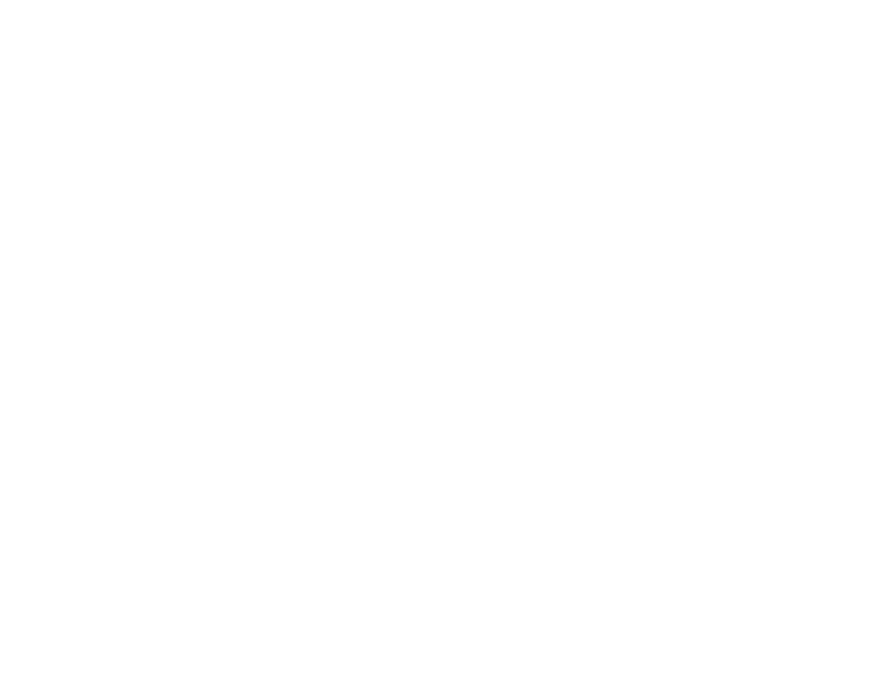
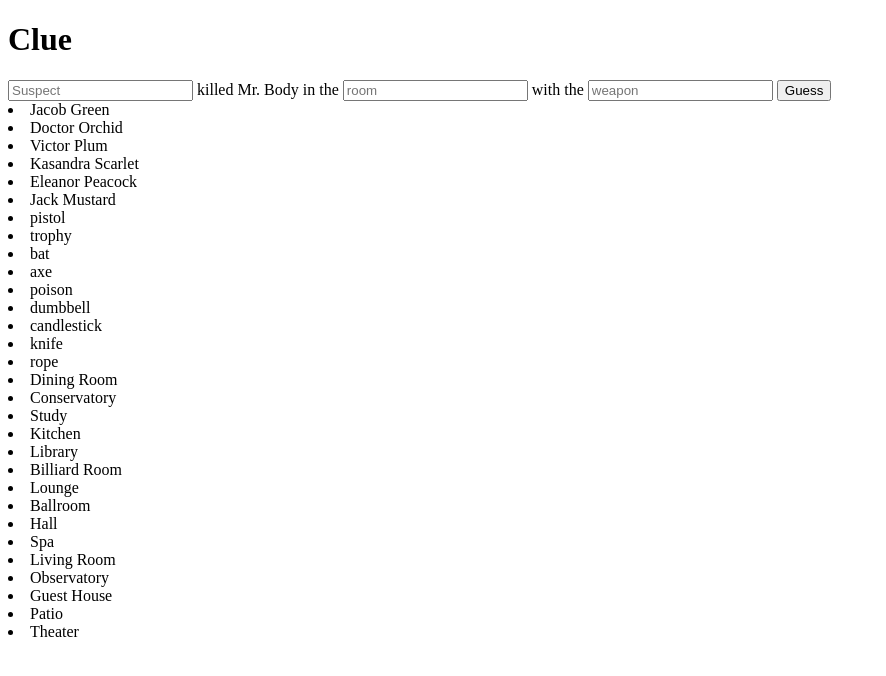
Before and after one commit to vicentegarcya/cluedo-game, a plain HTML site: page index.html in a window 1280 px wide. Shown: the whole page, without its empty margins (0-886 px from the left). Drawn offline with Linux system fonts and the light colour scheme.

Commit message:
add user inputs in html.index and create part of the game's logic in js

```diff
--- a/app.js
+++ b/app.js
@@ -60,10 +60,6 @@ let mrGreen = {
     color: "yellow",
   };
 
-  let suspectsArray = [
-      mrGreen, drOrchid, profPlum, missScarlet, mrsPeacock, mrMustard
-  ];
-
 
   // ### Weapons
 
@@ -111,10 +107,6 @@ let mrGreen = {
     name: 'pistol',
     weight: 20,
   };
-
-  let weaponsArray = [
-      pistol, trophy, bat, axe, poison, dumbbell, candlestick, knife, rope,
-  ];
 
   // ### Rooms
 
@@ -164,6 +156,43 @@ let mrGreen = {
     name: "Patio",
   };
 
+
+
+  let suspectsArray = [
+    mrGreen, drOrchid, profPlum, missScarlet, mrsPeacock, mrMustard
+  ];
+
+  let weaponsArray = [
+    pistol, trophy, bat, axe, poison, dumbbell, candlestick, knife, rope,
+  ];
+
   let roomsArray = [
       diningRoom, conservatory, study, kitchen, library, billiardRoom, lounge, ballroom, hall, spa, livingRoom, observatory, guestHouse, patio, theater
   ] ;
+
+  //Function that picks a random suspect, weapon and room:
+
+  function pickMystery() {
+    let suspect = suspectsArray[Math.floor(Math.random() * suspectsArray.length)];
+    let weapon = weaponsArray[Math.floor(Math.random() * weaponsArray.length)];
+    let room = roomsArray[Math.floor(Math.random() * roomsArray.length)];
+    return { suspect, weapon, room};
+  }
+
+  let mystery = pickMystery(); //Who killed MrBody with what in which room
+
+  //Function that prints all the arrays we have
+
+  function showArrays(arr) {
+    arr.forEach(function(item){
+      document.body.innerHTML += `<li> ${item.name} </li>`
+    })
+  }
+
+  showArrays(suspectsArray);
+  showArrays(weaponsArray);
+  showArrays(roomsArray);
+
+  //Get what user types
+
+  document.getElementById("suspect");
--- a/index.html
+++ b/index.html
@@ -4,6 +4,14 @@
     <title>Cluedo Game</title>
 </head>
 <body>
+    <h1>Clue</h1>
+    <input type="text" placeholder="Suspect" id="suspect">
+    killed Mr. Body in the
+    <input type="text" placeholder="room" id="room">
+    with the
+    <input type="text" placeholder="weapon" id="weapon">
 
+    <button>Guess</button>
+    <script src="/app.js"></script>
 </body>
 </html>
```
